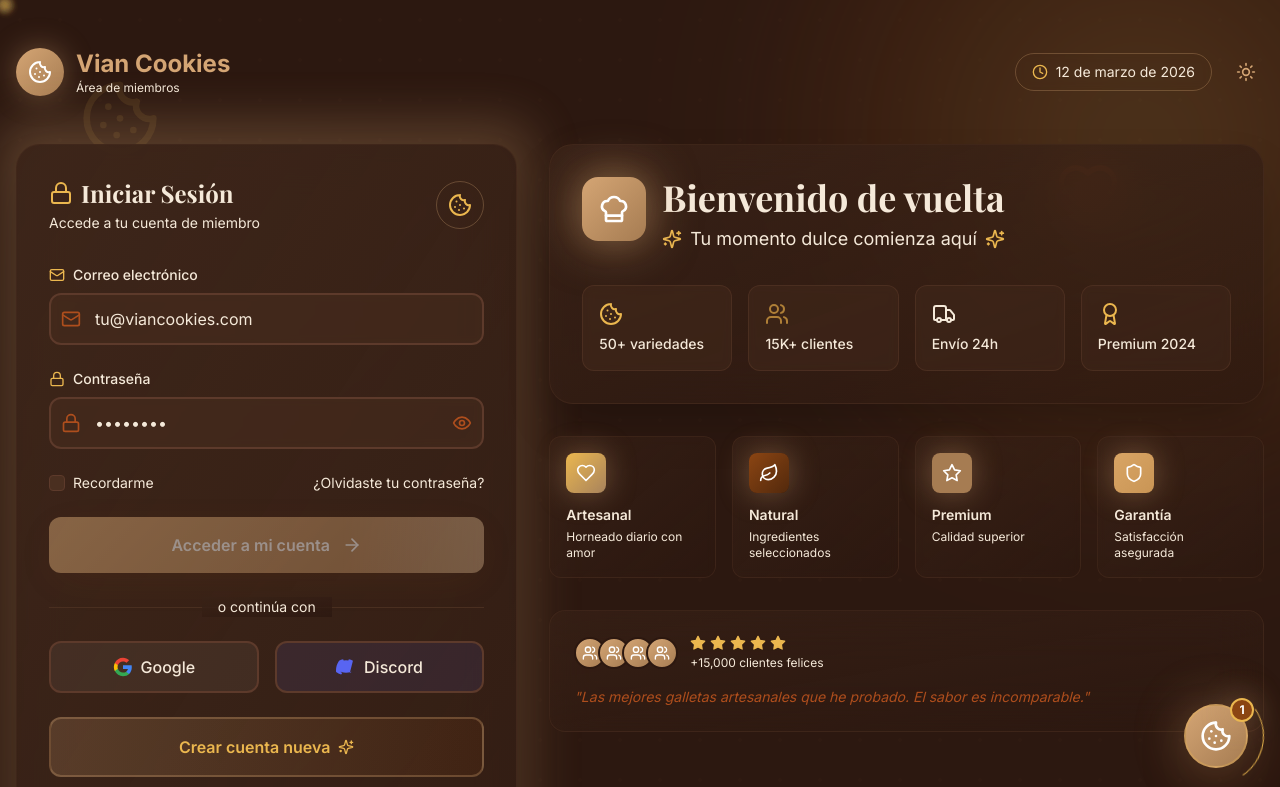
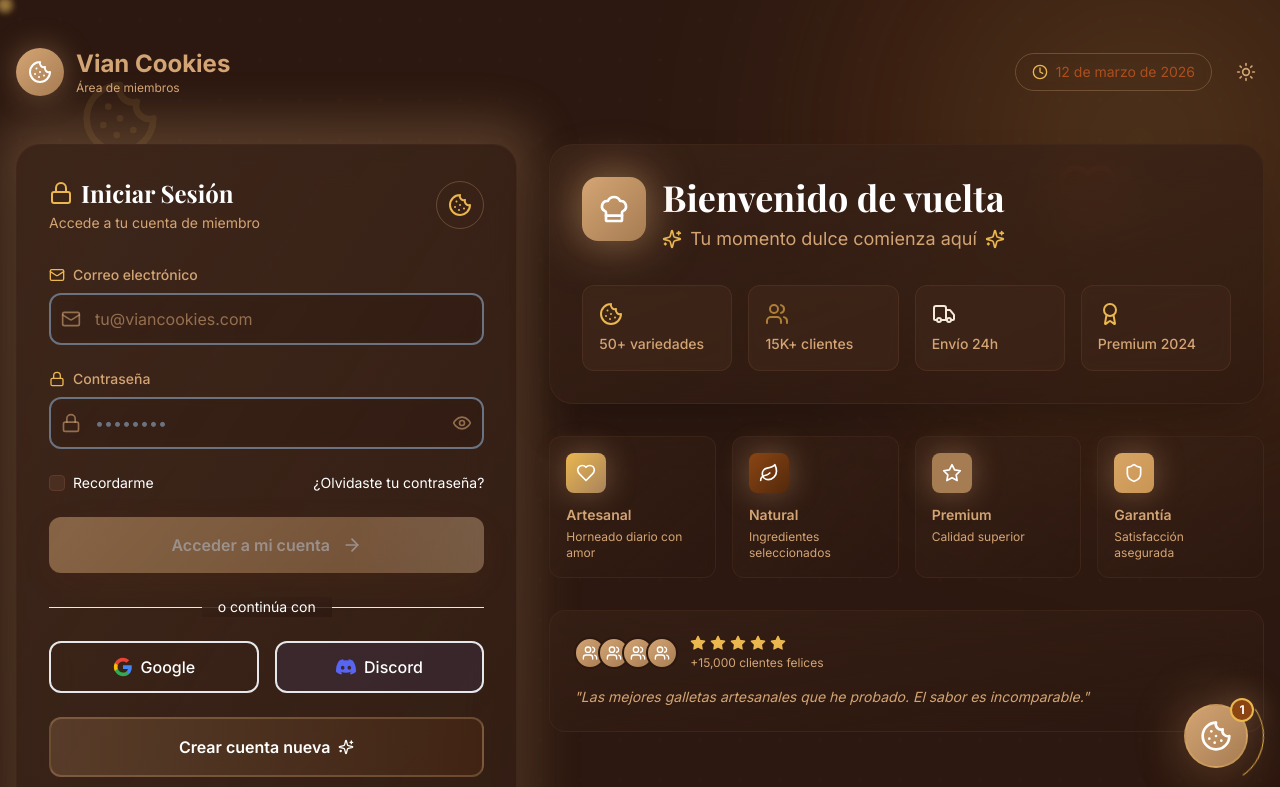
Before and after one commit to juandgg1611/Responsive-Next.js-Cookies-Homepage, a Next.js app: page /auth/login in a window 1280 px wide. Shown: the top 787 px of the page. Built offline with nearby package versions, Linux system fonts and the light colour scheme; no server answers; a web font is replaced by a local one.

Commit message:
Update styles and colors in login page

```diff
--- a/app/auth/login/page.tsx
+++ b/app/auth/login/page.tsx
@@ -1,3 +1,4 @@
+
 // app/auth/login/page.tsx
 "use client";
 
@@ -27,7 +28,7 @@ import {
 import { createClient } from "@/lib/supabase/client";
 import ThemeToggle from "@/components/features/theme-toggle/theme-toggle";
 
-// ── Discord Icon ──────────────────────────────────────────────────────
+// ── Discord Icon ──────────────────────────────────────────────────────────────
 const DiscordIcon = ({ className }: { className?: string }) => (
   <svg
     xmlns="http://www.w3.org/2000/svg"
@@ -37,11 +38,11 @@ const DiscordIcon = ({ className }: { className?: string }) => (
     className={className}
     viewBox="0 0 16 16"
   >
-    <path d="M13.545 2.907a13.2 13.2 0 0 0-3.257-1.011.05.05 0 0 0-.052.025c-.141.25-.297.577-.406.833a12.2 12.2 0 0 0-3.658 0 8 8 0 0 0-.412-.833.05.05 0 0 0-.052-.025c-1.125.194-2.22.534-3.257 1.011a.04.04 0 0 0-.021.018C.356 6.024-.213 9.047.066 12.032q.003.022.021.037a13.3 13.3 0 0 0 3.995 2.02.05.05 0 0 0 .056-.019q.463-.63.818-1.329a.05.05 0 0 0-.01-.059l-.018-.011a9 9 0 0 1-1.248-.595.05.05 0 0 1-.02-.066l.015-.019q.127-.095.248-.195a.05.05 0 0 1 .051-.007c2.619 1.196 5.454 1.196 8.041 0a.05.05 0 0 1 .053.007q.121.1.248.195a.05.05 0 0 1-.004.085 8 8 0 0 1-1.249.594.05.05 0 0 0-.03.03.05 0 0 0 .003.041c.24.465.515.909.817 1.329a.05.05 0 0 0 .056.019 13.2 13.2 0 0 0 4.001-2.02.05.05 0 0 0 .021-.037c.334-3.451-.559-6.449-2.366-9.106a.03.03 0 0 0-.02-.019m-8.198 7.307c-.789 0-1.438-.724-1.438-1.612s.637-1.613 1.438-1.613c.807 0 1.45.73 1.438 1.613 0 .888-.637 1.612-1.438 1.612m5.316 0c-.788 0-1.438-.724-1.438-1.612s.637-1.613 1.438-1.613c.807 0 1.451.73 1.438 1.613 0 .888-.631 1.612-1.438 1.612" />
+    <path d="M13.545 2.907a13.2 13.2 0 0 0-3.257-1.011.05.05 0 0 0-.052.025c-.141.25-.297.577-.406.833a12.2 12.2 0 0 0-3.658 0 8 8 0 0 0-.412-.833.05.05 0 0 0-.052-.025c-1.125.194-2.22.534-3.257 1.011a.04.04 0 0 0-.021.018C.356 6.024-.213 9.047.066 12.032q.003.022.021.037a13.3 13.3 0 0 0 3.995 2.02.05.05 0 0 0 .056-.019q.463-.63.818-1.329a.05.05 0 0 0-.01-.059l-.018-.011a9 9 0 0 1-1.248-.595.05.05 0 0 1-.02-.066l.015-.019q.127-.095.248-.195a.05.05 0 0 1 .051-.007c2.619 1.196 5.454 1.196 8.041 0a.05.05 0 0 1 .053.007q.121.1.248.195a.05.05 0 0 1-.004.085 8 8 0 0 1-1.249.594.05.05 0 0 0-.03.03.05.05 0 0 0 .003.041c.24.465.515.909.817 1.329a.05.05 0 0 0 .056.019 13.2 13.2 0 0 0 4.001-2.02.05.05 0 0 0 .021-.037c.334-3.451-.559-6.449-2.366-9.106a.03.03 0 0 0-.02-.019m-8.198 7.307c-.789 0-1.438-.724-1.438-1.612s.637-1.613 1.438-1.613c.807 0 1.45.73 1.438 1.613 0 .888-.637 1.612-1.438 1.612m5.316 0c-.788 0-1.438-.724-1.438-1.612s.637-1.613 1.438-1.613c.807 0 1.451.73 1.438 1.613 0 .888-.631 1.612-1.438 1.612" />
   </svg>
 );
 
-// ── Animaciones ───────────────────────────────────────────────────────
+// ── Animaciones ───────────────────────────────────────────────────────────────
 const floatingAnimation = {
   y: [0, -15, 0],
   transition: { duration: 5, repeat: Infinity, ease: "easeInOut" },
@@ -88,7 +89,7 @@ const FEATURES = [
   },
 ];
 
-// ── Componente ────────────────────────────────────────────────────────
+// ── Componente ────────────────────────────────────────────────────────────────
 export default function LoginPage() {
   const router = useRouter();
   const supabase = createClient();
@@ -105,7 +106,7 @@ export default function LoginPage() {
   const [password, setPassword] = useState("");
   const [rememberMe, setRememberMe] = useState(false);
 
-  // ── Login con email/password ──────────────────────────────────────
+  // ── Login con email/password ──────────────────────────────────────────────
   const handleSubmit = async (e: React.FormEvent) => {
     e.preventDefault();
     setError(null);
@@ -135,7 +136,7 @@ export default function LoginPage() {
     }
   };
 
-  // ── Login con Google ──────────────────────────────────────────────
+  // ── Login con Google ──────────────────────────────────────────────────────
   const handleGoogleSignIn = async () => {
     setError(null);
     setIsGoogleLoading(true);
@@ -253,11 +254,11 @@ export default function LoginPage() {
                 <h1 className="text-2xl font-bold text-cookie-500">
                   Vian Cookies
                 </h1>
-                <p className="text-xs text-vanilla">Área de miembros</p>
+                <p className="text-xs text-[#D4A574]">Área de miembros</p>
               </div>
             </Link>
             <div className="flex items-center gap-4">
-              <div className="flex items-center gap-2 text-vanilla bg-background-surface/50 px-4 py-2 rounded-full backdrop-blur-sm border border-border-light w-fit">
+              <div className="flex items-center gap-2 text-foreground bg-background-surface/50 px-4 py-2 rounded-full backdrop-blur-sm border border-border-light w-fit">
                 <Clock className="h-4 w-4 text-cookie-400" />
                 <span className="text-sm">
                   {new Date().toLocaleDateString("es-ES", {
@@ -290,11 +291,11 @@ export default function LoginPage() {
               <div className="relative bg-gradient-to-br from-[#3A2318]/90 to-[#2C1810]/80 backdrop-blur-xl rounded-3xl p-8 border border-[#4A2F20]/50 shadow-2xl">
                 <div className="flex items-center justify-between mb-8">
                   <div>
-                    <h3 className="text-2xl font-display font-bold text-vanilla flex items-center gap-2">
+                    <h3 className="text-2xl font-display font-bold text-white flex items-center gap-2">
                       <Lock className="w-6 h-6 text-cookie-400" />
                       Iniciar Sesión
                     </h3>
-                    <p className="text-sm text-vanilla mt-1">
+                    <p className="text-sm text-[#D4A574] mt-1">
                       Accede a tu cuenta de miembro
                     </p>
                   </div>
@@ -319,7 +320,7 @@ export default function LoginPage() {
                 <form onSubmit={handleSubmit} className="space-y-6">
                   {/* Email */}
                   <div className="space-y-2">
-                    <label className="text-sm font-medium text-vanilla flex items-center gap-2">
+                    <label className="text-sm font-medium text-[#D4A574] flex items-center gap-2">
                       <Mail className="w-4 h-4 text-cookie-400" />
                       Correo electrónico
                     </label>
@@ -328,17 +329,17 @@ export default function LoginPage() {
                         type="email"
                         value={email}
                         onChange={(e) => setEmail(e.target.value)}
-                        className="w-full px-4 py-3 pl-11 bg-[#4A2F20]/60 backdrop-blur-sm border-2 border-[#5D3A2B] rounded-xl text-vanilla placeholder-caramel/60 focus:outline-none focus:border-cookie-400 focus:ring-4 focus:ring-cookie-400/20 transition-all duration-300"
+                        className="w-full px-4 py-3 pl-11 bg-background/60 backdrop-blur-sm border-2 border-border rounded-xl text-[#D4A574] placeholder-[#D4A574]/60 focus:outline-none focus:border-cookie-400 focus:ring-4 focus:ring-cookie-400/20 transition-all duration-300"
                         placeholder="tu@viancookies.com"
                         required
                       />
-                      <Mail className="absolute left-3 top-1/2 -translate-y-1/2 w-5 h-5 text-vanilla/60 group-focus-within:text-cookie-400 transition-colors" />
+                      <Mail className="absolute left-3 top-1/2 -translate-y-1/2 w-5 h-5 text-[#D4A574]/60 group-focus-within:text-cookie-400 transition-colors" />
                     </div>
                   </div>
 
                   {/* Contraseña */}
                   <div className="space-y-2">
-                    <label className="text-sm font-medium text-vanilla flex items-center gap-2">
+                    <label className="text-sm font-medium text-[#D4A574] flex items-center gap-2">
                       <Lock className="w-4 h-4 text-cookie-400" />
                       Contraseña
                     </label>
@@ -347,15 +348,15 @@ export default function LoginPage() {
                         type={showPassword ? "text" : "password"}
                         value={password}
                         onChange={(e) => setPassword(e.target.value)}
-                        className="w-full px-4 py-3 pl-11 pr-11 bg-[#4A2F20]/60 backdrop-blur-sm border-2 border-[#5D3A2B] rounded-xl text-vanilla placeholder-caramel/60 focus:outline-none focus:border-cookie-400 focus:ring-4 focus:ring-cookie-400/20 transition-all duration-300"
+                        className="w-full px-4 py-3 pl-11 pr-11 bg-background/60 backdrop-blur-sm border-2 border-border rounded-xl text-foreground placeholder-muted-foreground focus:outline-none focus:border-cookie-400 focus:ring-4 focus:ring-cookie-400/20 transition-all duration-300"
                         placeholder="••••••••"
                         required
                       />
-                      <Lock className="absolute left-3 top-1/2 -translate-y-1/2 w-5 h-5 text-vanilla/60 group-focus-within:text-cookie-400 transition-colors" />
+                      <Lock className="absolute left-3 top-1/2 -translate-y-1/2 w-5 h-5 text-[#D4A574]/60 group-focus-within:text-cookie-400 transition-colors" />
                       <button
                         type="button"
                         onClick={() => setShowPassword(!showPassword)}
-                        className="absolute right-3 top-1/2 -translate-y-1/2 text-vanilla/60 hover:text-cookie-400 transition-colors"
+                        className="absolute right-3 top-1/2 -translate-y-1/2 text-[#D4A574]/60 hover:text-cookie-400 transition-colors"
                       >
                         {showPassword ? (
                           <EyeOff className="w-5 h-5" />
@@ -375,13 +376,11 @@ export default function LoginPage() {
                         onChange={(e) => setRememberMe(e.target.checked)}
                         className="w-4 h-4 rounded border-[#5D3A2B] bg-[#4A2F20] text-cookie-400 focus:ring-cookie-400 focus:ring-offset-0 transition-colors"
                       />
-                      <span className="text-sm text-vanilla group-hover:text-cookie-400 transition-colors">
-                        Recordarme
-                      </span>
+                      <span className="text-sm text-white group-hover:text-cookie-400 transition-colors">Recordarme</span>
                     </label>
                     <Link
                       href="/auth/recover"
-                      className="text-sm text-vanilla hover:text-cookie-400 transition-colors relative group"
+                      className="text-sm text-white hover:text-cookie-400 transition-colors relative group"
                     >
                       ¿Olvidaste tu contraseña?
                       <span className="absolute -bottom-1 left-0 w-0 h-0.5 bg-gradient-cookie group-hover:w-full transition-all duration-300" />
@@ -423,10 +422,10 @@ export default function LoginPage() {
                   {/* Separador */}
                   <div className="relative my-2">
                     <div className="absolute inset-0 flex items-center">
-                      <div className="w-full border-t border-[#4A2F20]" />
+                      <div className="w-full border-t border-border" />
                     </div>
                     <div className="relative flex justify-center text-sm">
-                      <span className="px-4 bg-gradient-to-br from-[#3A2318]/90 to-[#2C1810]/80 text-vanilla">
+                      <span className="px-4 bg-gradient-to-br from-[#3A2318]/90 to-[#2C1810]/80 text-white">
                         o continúa con
                       </span>
                     </div>
@@ -441,7 +440,7 @@ export default function LoginPage() {
                       disabled={isGoogleLoading || isDiscordLoading}
                       whileHover={{ scale: 1.02 }}
                       whileTap={{ scale: 0.98 }}
-                      className="flex items-center justify-center gap-2 py-3 bg-white/5 hover:bg-white/10 border-2 border-[#5D3A2B] hover:border-cookie-500/50 rounded-xl text-vanilla font-medium transition-all duration-300 disabled:opacity-50 disabled:cursor-not-allowed"
+                      className="flex items-center justify-center gap-2 py-3 bg-background/5 hover:bg-background/10 border-2 border-border hover:border-cookie-500/50 rounded-xl text-white font-medium transition-all duration-300 disabled:opacity-50 disabled:cursor-not-allowed"
                     >
                       {isGoogleLoading ? (
                         <div className="w-5 h-5 border-2 border-white border-t-transparent rounded-full animate-spin" />
@@ -477,7 +476,7 @@ export default function LoginPage() {
                       disabled={isGoogleLoading || isDiscordLoading}
                       whileHover={{ scale: 1.02 }}
                       whileTap={{ scale: 0.98 }}
-                      className="flex items-center justify-center gap-2 py-3 bg-[#5865F2]/10 hover:bg-[#5865F2]/20 border-2 border-[#5D3A2B] hover:border-[#5865F2]/50 rounded-xl text-vanilla font-medium transition-all duration-300 disabled:opacity-50 disabled:cursor-not-allowed"
+                      className="flex items-center justify-center gap-2 py-3 bg-[#5865F2]/10 hover:bg-[#5865F2]/20 border-2 border-border hover:border-[#5865F2]/50 rounded-xl text-white font-medium transition-all duration-300 disabled:opacity-50 disabled:cursor-not-allowed"
                     >
                       {isDiscordLoading ? (
                         <div className="w-5 h-5 border-2 border-white border-t-transparent rounded-full animate-spin" />
@@ -497,7 +496,7 @@ export default function LoginPage() {
                         whileHover={{ scale: 1.02 }}
                         whileTap={{ scale: 0.98 }}
                         type="button"
-                        className="w-full py-4 bg-gradient-to-r from-cookie-500/20 to-chocolate-600/20 border-2 border-cookie-500/30 text-cookie-400 hover:text-cookie-300 rounded-xl font-semibold hover:border-cookie-400 hover:bg-cookie-500/10 transition-all duration-300 group"
+                        className="w-full py-4 bg-gradient-to-r from-cookie-500/20 to-chocolate-600/20 border-2 border-cookie-500/30 text-white hover:text-cookie-400 rounded-xl font-semibold hover:border-cookie-400 hover:bg-cookie-500/10 transition-all duration-300 group"
                       >
                         <span className="flex items-center justify-center gap-2">
                           Crear cuenta nueva
@@ -511,7 +510,7 @@ export default function LoginPage() {
                         whileHover={{ scale: 1.02 }}
                         whileTap={{ scale: 0.98 }}
                         type="button"
-                        className="w-full py-4 bg-[#4A2F20]/40 backdrop-blur-sm border-2 border-[#5D3A2B] text-vanilla hover:text-cookie-400 rounded-xl font-semibold hover:border-cookie-500/50 transition-all duration-300"
+                        className="w-full py-4 bg-background/40 backdrop-blur-sm border-2 border-border text-white hover:text-cookie-400 rounded-xl font-semibold hover:border-cookie-500/50 transition-all duration-300"
                       >
                         ¿Olvidaste tu contraseña? Recupérala aquí
                       </motion.button>
@@ -522,11 +521,11 @@ export default function LoginPage() {
                   <div className="mt-6 text-center">
                     <Link
                       href="/"
-                      className="inline-flex items-center gap-2 text-sm text-vanilla hover:text-cookie-400 transition-colors group"
+                      className="inline-flex items-center gap-2 text-sm text-white hover:text-cookie-400 transition-colors group"
                     >
-                      <span className="w-8 h-px bg-[#4A2F20] group-hover:bg-cookie-400 transition-colors" />
+                      <span className="w-8 h-px bg-border group-hover:bg-cookie-400 transition-colors" />
                       <span>Regresar a la tienda</span>
-                      <span className="w-8 h-px bg-[#4A2F20] group-hover:bg-cookie-400 transition-colors" />
+                      <span className="w-8 h-px bg-border group-hover:bg-cookie-400 transition-colors" />
                     </Link>
                   </div>
                 </form>
@@ -553,10 +552,10 @@ export default function LoginPage() {
                   />
                 </div>
                 <div>
-                  <h2 className="text-3xl md:text-4xl font-display font-bold text-vanilla mb-2">
+                  <h2 className="text-3xl md:text-4xl font-display font-bold text-white mb-2">
                     Bienvenido de vuelta
                   </h2>
-                  <p className="text-vanilla text-lg flex items-center gap-2">
+                  <p className="text-[#D4A574] text-lg flex items-center gap-2">
                     <Sparkles className="w-5 h-5 text-cookie-400" />
                     <span>Tu momento dulce comienza aquí</span>
                     <Sparkles className="w-5 h-5 text-cookie-400" />
@@ -575,7 +574,7 @@ export default function LoginPage() {
                     <stat.icon
                       className={`w-6 h-6 ${stat.color} mb-2 group-hover:scale-110 transition-transform`}
                     />
-                    <p className="text-sm font-medium text-vanilla">
+                    <p className="text-sm font-medium text-[#D4A574]">
                       {stat.label}
                     </p>
                   </motion.div>
@@ -600,10 +599,10 @@ export default function LoginPage() {
                   >
                     <feature.icon className="w-5 h-5 text-white" />
                   </div>
-                  <h3 className="font-semibold text-vanilla text-sm mb-1">
+                  <h3 className="font-semibold text-[#D4A574] text-sm mb-1">
                     {feature.title}
                   </h3>
-                  <p className="text-xs text-vanilla">{feature.description}</p>
+                  <p className="text-xs text-[#D4A574]">{feature.description}</p>
                 </motion.div>
               ))}
             </motion.div>
@@ -634,12 +633,12 @@ export default function LoginPage() {
                       />
                     ))}
                   </div>
-                  <p className="text-xs text-vanilla mt-1">
+                  <p className="text-xs text-[#D4A574] mt-1">
                     +15,000 clientes felices
                   </p>
                 </div>
               </div>
-              <p className="text-sm text-vanilla/90 italic">
+              <p className="text-sm text-[#D4A574] italic">
                 "Las mejores galletas artesanales que he probado. El sabor es
                 incomparable."
               </p>
```
